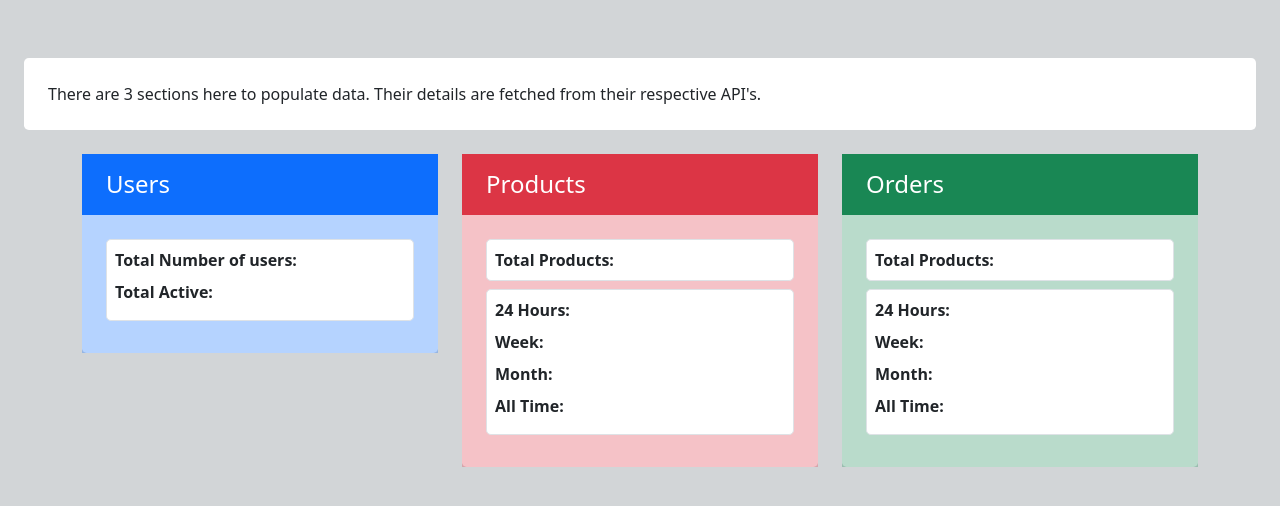
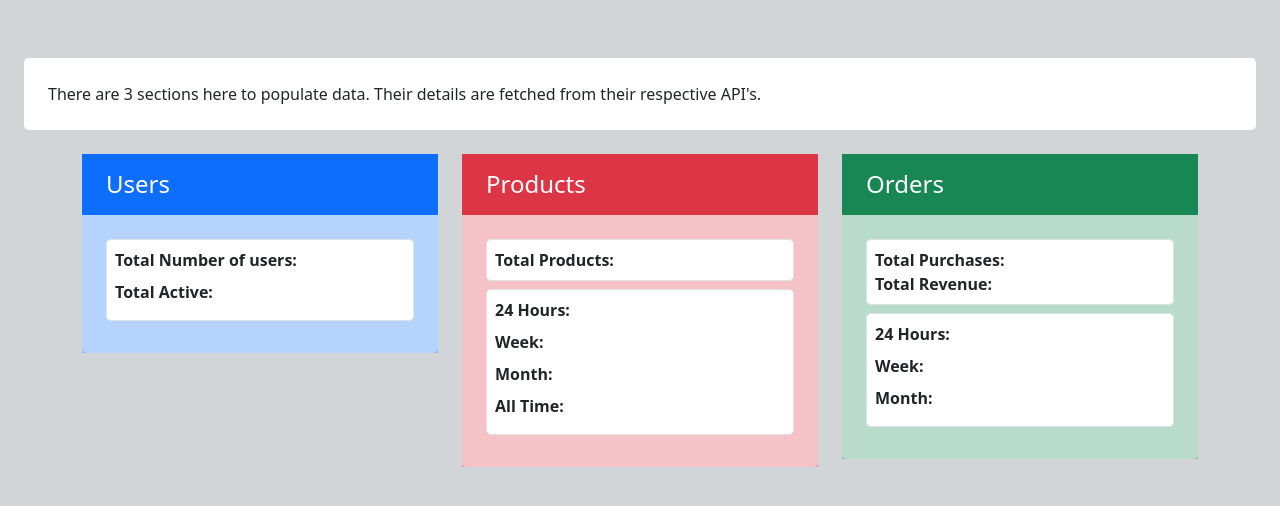
Before and after one commit to AshIgnYeo/bonanzapi, a website built with Parcel: page index.html in a window 1280 px wide. Shown: the part 62-568 px from the top of the page. Built offline with nearby package versions, Linux system fonts and the light colour scheme.

Commit message:
updated proper stats

```diff
--- a/index.html
+++ b/index.html
@@ -114,7 +114,11 @@
               <div class="bg-white border rounded-3 p-2 mb-2">
                 <div>
                   <div class="flex align-items-center justify-content-between">
-                    <strong>Total Products:</strong>
+                    <strong>Total Purchases:</strong>
+                    <div class="content-title" id="total_products"></div>
+                  </div>
+                  <div class="flex align-items-center justify-content-between">
+                    <strong>Total Revenue:</strong>
                     <div class="content-title" id="total_products"></div>
                   </div>
                 </div>
@@ -141,13 +145,6 @@
                     <div class="content-title" id="total_products"></div>
                   </div>
                 </div>
-
-                <div class="mb-2">
-                  <div class="flex align-items-center justify-content-between">
-                    <strong>All Time:</strong>
-                    <div class="content-title" id="total_products"></div>
-                  </div>
-                </div>
               </div>
             </div>
           </div>
```
